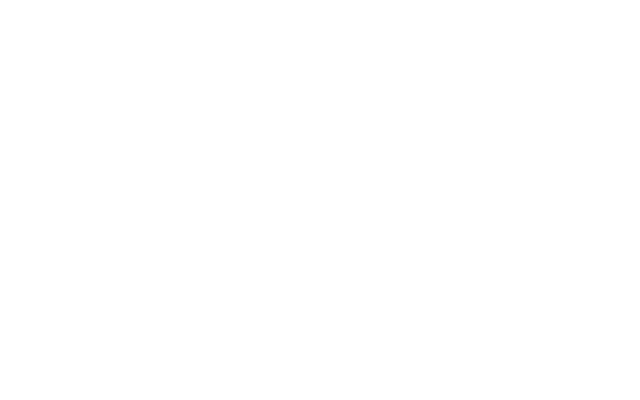
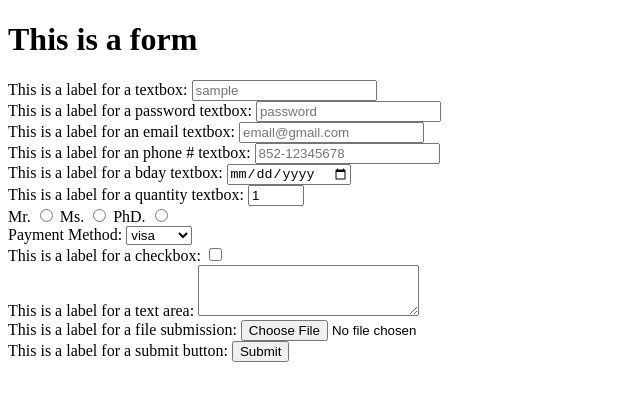
Before and after one commit to chr1stofern/chr1stoferns_web, a plain HTML site: page forms.html in a window 1280 px wide. Shown: the whole page, without its empty margins (0-640 px from the left). Drawn offline with Linux system fonts and the light colour scheme.

Commit message:
Update forms.html

```diff
--- a/forms.html
+++ b/forms.html
@@ -4,9 +4,101 @@
         <title>Forms Notes</title>
     </head>
     <body>
-        <!-- <form action="index.php" method="GET" (for less sensitive data)> or method="POST" (for sensitive data)-->
+        <h1> This is a form </h1>
+        <!-- <form action="index.php" method="GET" (for less sensitive data) enctype="multipart/form-data"> or method="POST" (for sensitive data)-->
+        <!-- when a lot of data is involved e.g.large image file upload,
+        specifying enctype helps with the running of the code
+        (~break data into multiple parts, then reconstruct after receiving data)-->
+
         <form>
+            <label for="label of textbox"> This is a label for a textbox: </label>
+            <input type="text" id="label of textbox" placeholder="sample" required minlength="6" maxlength="10">
+            <!-- setting the id of textbox
+             = for of label
+            forces ur cursor in the textbox
+            when the label is clicked-->
+            <!-- The required attribute
+            makes it manditory to fill in
+            the textbox before submitting-->
+            <!-- minlength & maxlength specifies
+            the # of characters allowed for input-->
+            <!-- placeholder puts a sample text when the textbox is not filled -->
 
+            <br>
+
+            <label for="label of password textbox"> This is a label for a password textbox: </label>
+            <input type="password" id="label of password textbox" placeholder="password" required minlength="6" maxlength="10">
+            <!-- input text is automatically blurred -->
+
+            <br>
+
+            <label for="label of email textbox"> This is a label for an email textbox: </label>
+            <input type="email" id="label of email textbox" placeholder="email@gmail.com">
+            <!-- email textbox must receive
+            an input with the symbol "@" -->
+
+            <br>
+
+            <label for="label of phone # textbox"> This is a label for an phone # textbox: </label>
+            <input type="tel" id="label of phone # textbox" placeholder="852-12345678" pattern="[0-9]{3}-[0-9]">
+            <!-- pattern="[0-9]{3}-[0-9]"
+            specifies the format of the phone # input,
+            where [0-9] means any # from 0 to 9,
+            and {3} means 3 digits are allowed -->
+
+            <br>
+
+            <label for="label of bay textbox"> This is a label for a bday textbox: </label>
+            <input type="date" id="label of bday textbox" >
+
+            <br>
+
+            <label for="label of quantity textbox"> This is a label for a quantity textbox: </label>
+            <input type="number" id="label of quantity textbox" min="0" max="10" value="1">
+            <!-- value specifes a default value -->
+
+            <br>
+
+            <label for="Mr."> Mr. </label>
+            <input type="radio" id="Mr." value="Mr." name="title">
+            <label for="Ms."> Ms. </label>
+            <input type="radio" id="Ms." value="Ms." name="title">
+            <label for="PhD."> PhD. </label>
+            <input type="radio" id="PhD." value="PhD." name="title">
+            <!-- setting their names the same
+            allows user to ONLY choose ONE element
+            of the whole group/set-->
+
+            <br>
+
+            <label for="payment"> Payment Method: </label>
+            <select id="payment">
+                <option value="visa"> visa </option>
+                <option value="mastercard"> master </option>
+                <option value="giftcard"> giftcard </option>
+            </select>
+
+            <br>
+
+            <label for="checkbox"> This is a label for a checkbox:  </label>
+            <input type="checkbox" id="checkbox">
+
+            <br>
+
+            <label for="textarea"> This is a label for a text area:  </label>
+            <textarea id="textarea" rows="3" cols="25">  </textarea>
+
+            <br>
+
+            <label for="file"> This is a label for a file submission:  </label>
+            <input type="file" id="file" accept="image/png, image/jpeg">
+            <!-- accept specifies the type of
+             file allowed-->
+
+            <br>
+
+            <label> This is a label for a submit button:  </label>
+            <input type="submit">
 
         </form>
     </body>
```
